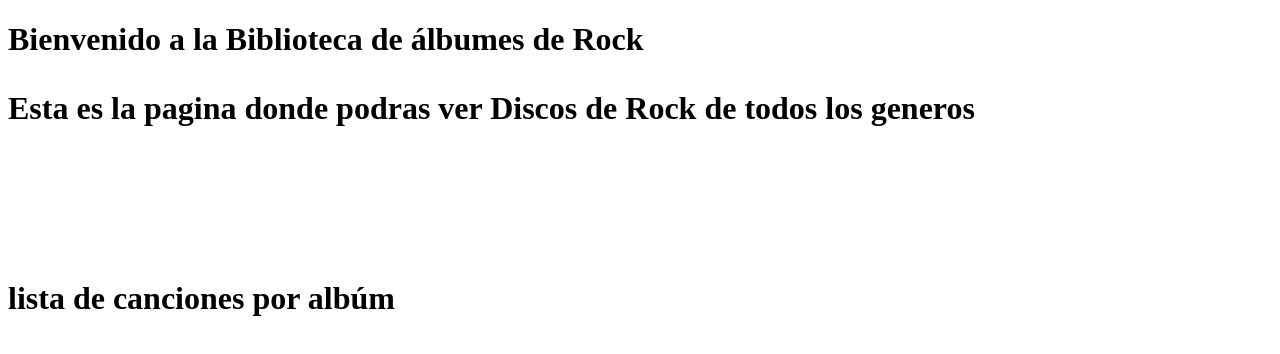
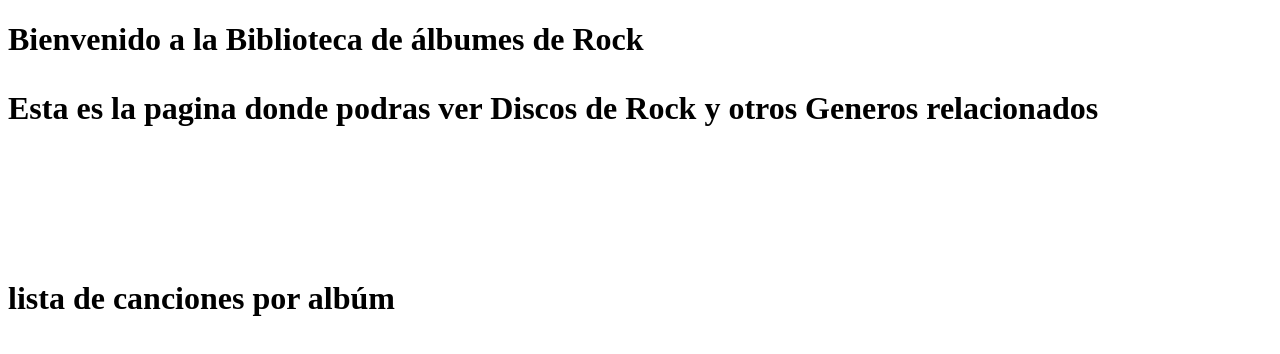
Before and after one commit to ameba50d4/Discos-Rock, a plain HTML site: page Index.html in a window 1280 px wide. Drawn offline with Linux system fonts and the light colour scheme.

Commit message:
Cambio de Descripción
Se modificó la descripción de la pagina a quedar : Esta es la pagina donde podras ver Discos de Rock y otros Generos relacionados

```diff
--- a/Index.html
+++ b/Index.html
@@ -4,7 +4,7 @@
         <Title>Biblioteca álbums Rock & Roll</Title>
     <body>
         <h1>Bienvenido a la Biblioteca de álbumes de Rock<h1>
-        <p>Esta es la pagina donde podras ver Discos de Rock de todos los generos<p>
+        <p>Esta es la pagina donde podras ver Discos de Rock y otros Generos relacionados<p>
             <track>lista de canciones por albúm<track>
         <video>se incluiran videos musicales</video>
      <body>
```
